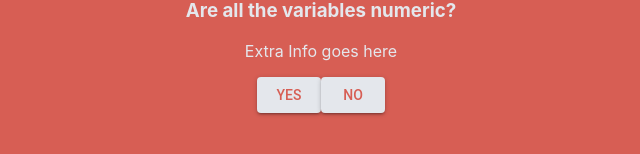
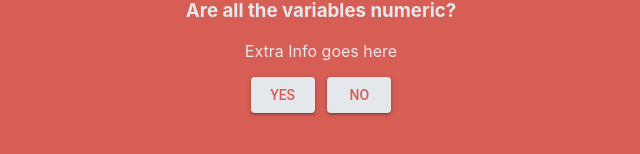
Before and after one commit to mini024/WhichStat, a React (Create React App) app: page / in a window 1280 px wide. Both pictures are taken after a click on the button "START". Shown: the part 250-404 px from the top of the page, without its empty margins (319-959 px from the left). Built offline with nearby package versions, Linux system fonts and the light colour scheme.

Commit message:
Added margin to button

```diff
--- a/src/App.css
+++ b/src/App.css
@@ -38,10 +38,20 @@
 
 .Header {
   text-align: center;
-  padding-top: 18%
+  padding-top: 18%;
 }
 
 #WhiteButton {
   background-color:#e4e7ec;
   color:  rgb(215, 94, 84);
 }
+
+#WhiteButton-left {
+  background-color:#e4e7ec;
+  color:  rgb(215, 94, 84);
+  margin-left: 1%;
+}
+
+#AnswerButtons {
+  text-align: center;
+}
--- a/src/components/Questionarie/Questionarie.js
+++ b/src/components/Questionarie/Questionarie.js
@@ -50,9 +50,9 @@ export default class Questionarie extends Component {
             <h3>{currentQuestion.Title}</h3>
             <p>{currentQuestion.Description}</p>
             {!result ? (
-            <div>
+            <div id="AnswerButtons">
             <Button variant="contained" id="WhiteButton" onClick={this.handleClickYes}>Yes</Button>
-            <Button variant="contained" id="WhiteButton" onClick={this.handleClickNo}>No</Button>
+            <Button variant="contained" id="WhiteButton-left" onClick={this.handleClickNo}>No</Button>
             </div>)
             : <div></div>
             }
```
